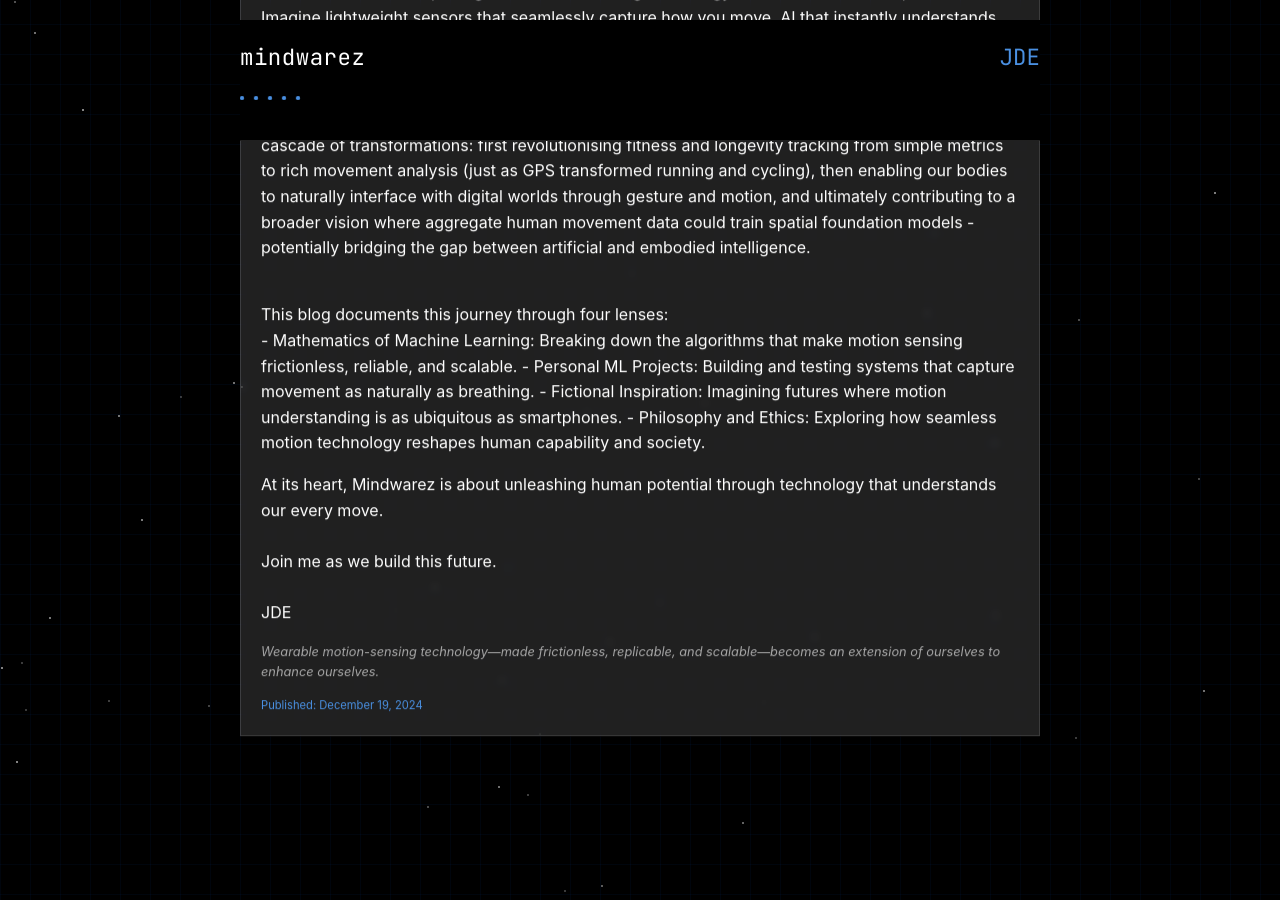
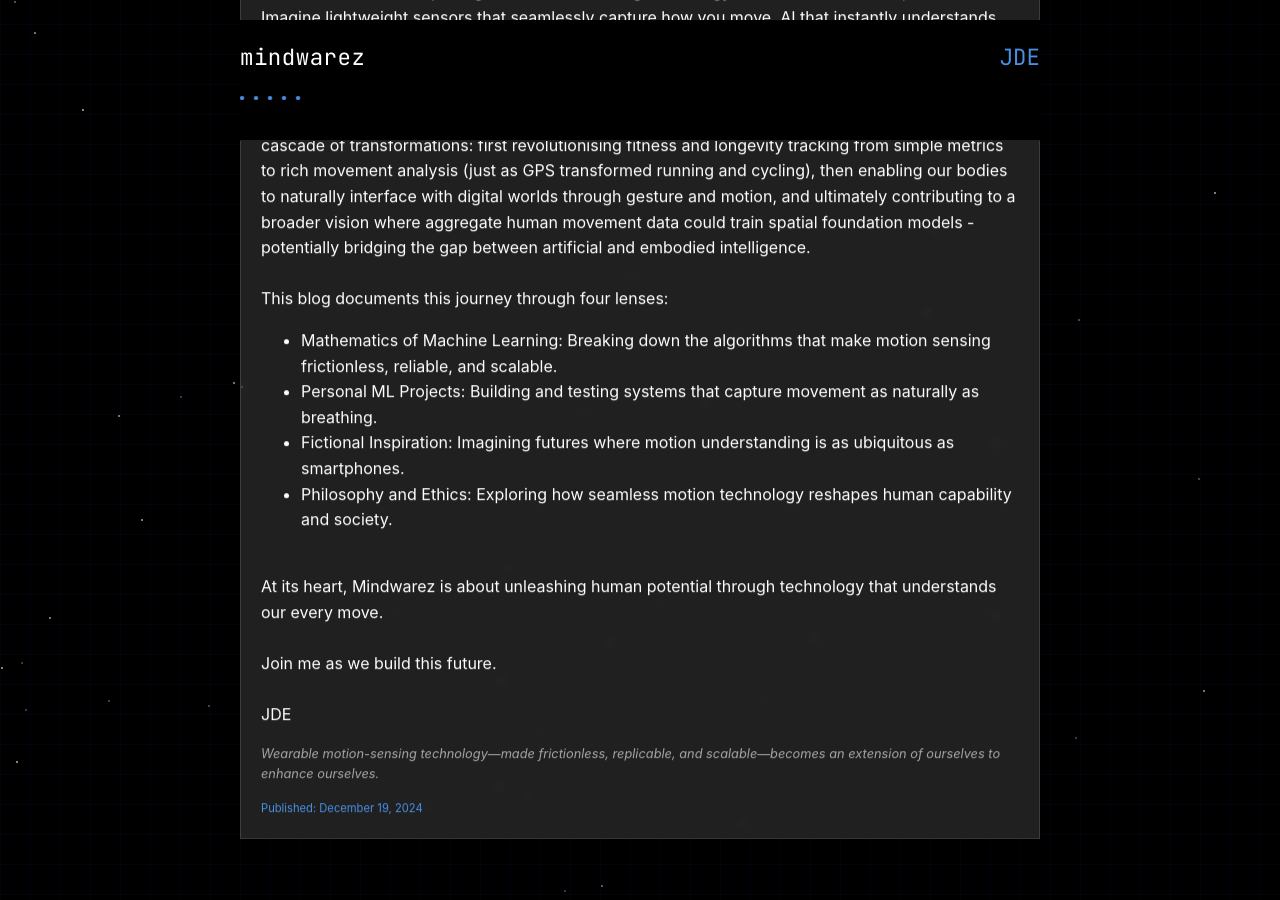
Before and after one commit to jamesbychance/mindwarez, a Jekyll site: the page built from _posts/2024-12-19-helloworld.md, in a window 1280 px wide and 900 px high, scrolled down 276 px. Built offline with Jekyll 4.4.1, drawn with Linux system fonts in a browser that asks for light colours.

Commit message:
Update 2024-12-19-helloworld.md
unordered list items and whatnot

```diff
--- a/_posts/2024-12-19-helloworld.md
+++ b/_posts/2024-12-19-helloworld.md
@@ -7,13 +7,16 @@
 
 Mindwarez is about exploring how motion-sensing technology can transform human potential. Imagine lightweight sensors that seamlessly capture how you move, AI that instantly understands your movements, and systems that scale this understanding across millions of people simultaneously.<br><br>
 By creating tools that understand human motion as precisely as a gaming controller, we unlock a cascade of transformations: first revolutionising fitness and longevity tracking from simple metrics to rich movement analysis (just as GPS transformed running and cycling), then enabling our bodies to naturally interface with digital worlds through gesture and motion, and ultimately contributing to a broader vision where aggregate human movement data could train spatial foundation models - potentially bridging the gap between artificial and embodied intelligence.<br><br>
+This blog documents this journey through four lenses:<br>
 <div>
-This blog documents this journey through four lenses:<br>
-- Mathematics of Machine Learning: Breaking down the algorithms that make motion sensing frictionless, reliable, and scalable.
-- Personal ML Projects: Building and testing systems that capture movement as naturally as breathing.
-- Fictional Inspiration: Imagining futures where motion understanding is as ubiquitous as smartphones.
-- Philosophy and Ethics: Exploring how seamless motion technology reshapes human capability and society.<br>
+<ul>
+<li>Mathematics of Machine Learning: Breaking down the algorithms that make motion sensing frictionless, reliable, and scalable.</li>
+<li>Personal ML Projects: Building and testing systems that capture movement as naturally as breathing.</li>
+<li>Fictional Inspiration: Imagining futures where motion understanding is as ubiquitous as smartphones.</li>
+<li>Philosophy and Ethics: Exploring how seamless motion technology reshapes human capability and society.</li>
+</ul>
 </div>
+<br>
 At its heart, Mindwarez is about unleashing human potential through technology that understands our every move.<br><br>
 Join me as we build this future.<br><br>
 JDE
```
